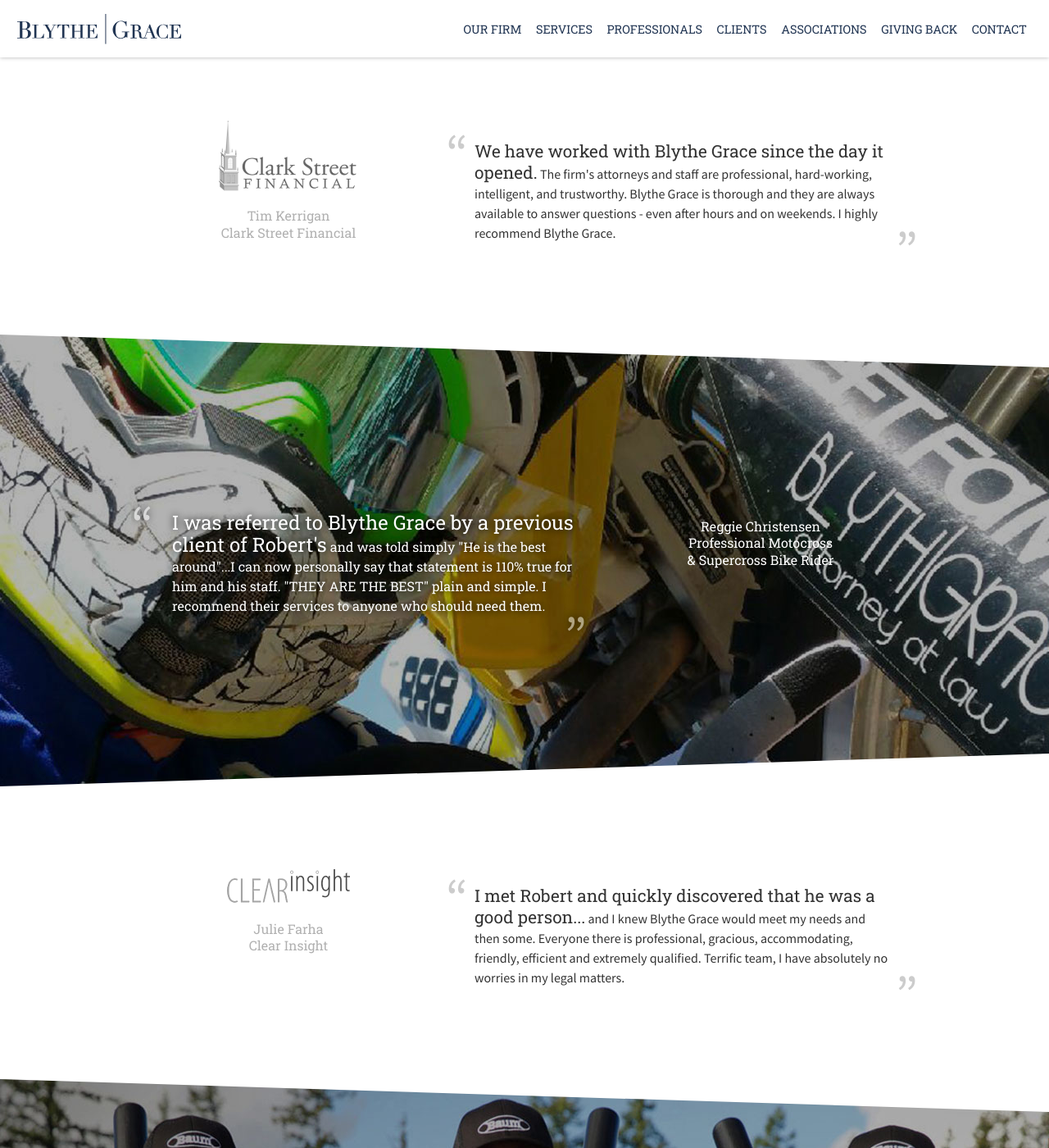
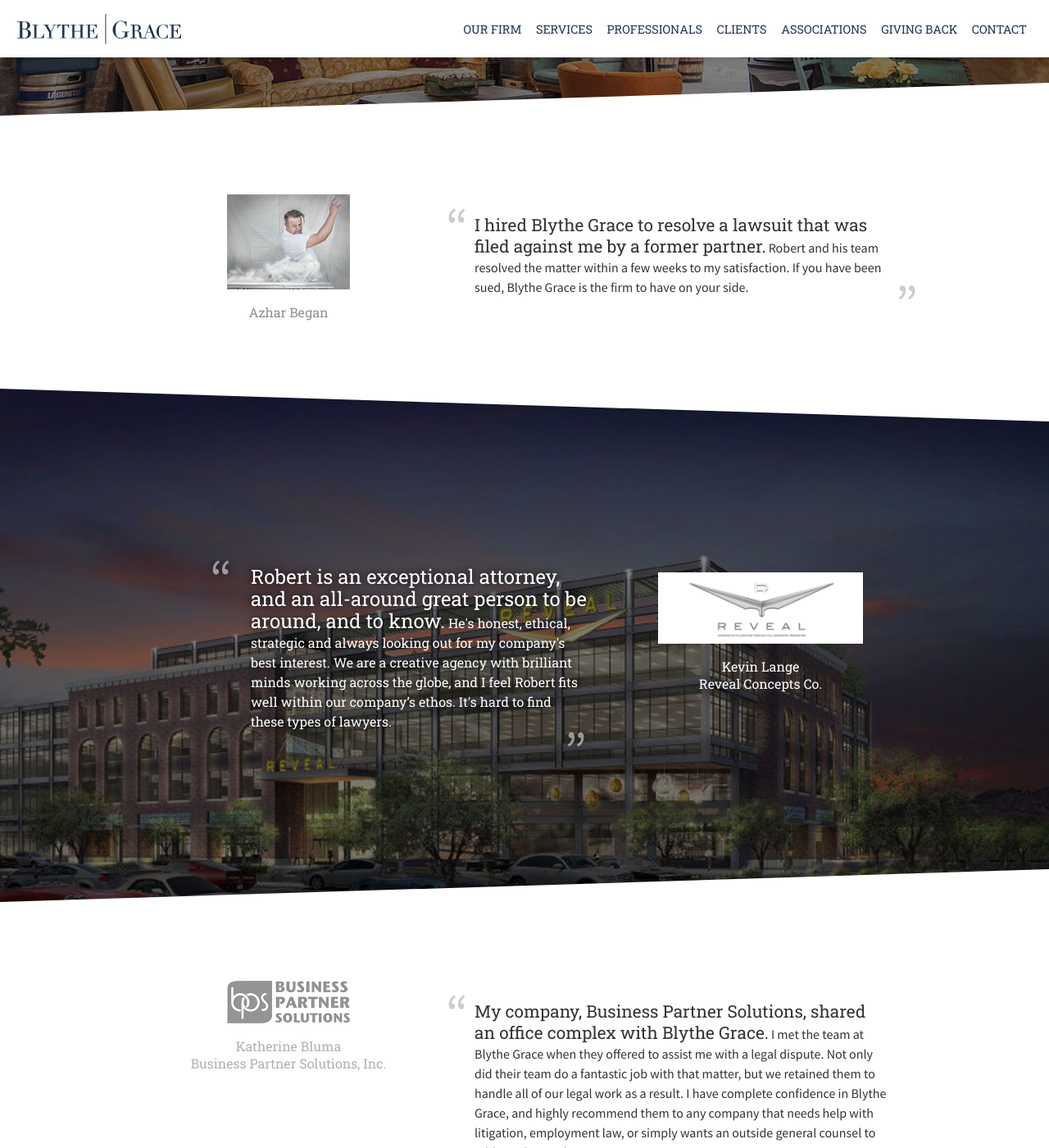
Before and after one commit to kristenzirkler/blythe-grace-demo, a Jekyll site: the page built from clients/index.html, in a window 1280 px wide and 1400 px high, scrolled down 2168 px. Shown: the whole window at 82% size. Built offline with Jekyll 4.4.1, drawn with Linux system fonts in a browser that asks for light colours; nearby versions of some CDN libraries; some of the changed text lies outside the part shown.

Commit message:
New testimonials and New title for Stephanie

```diff
--- a/_includes/team-list.html
+++ b/_includes/team-list.html
@@ -5,9 +5,9 @@
     {% include team-list-person.html slug="debbie" name="Debbie A. Messing" title="Paralegal &amp; Business Manager" %}
     {% include team-list-person.html slug="patti" name="Patti A. Jennings" title="Paralegal &amp; Firm Administrator" %}
     {% include team-list-person.html slug="christine" name="Christine Hackett" title="Legal Secretary" %}
-    {% include team-list-person.html slug="stephanie" name="Stephanie Passaro" title="Legal Clerk &amp; HR Specialist" %}
     {% include team-list-person.html slug="chantel" name="Chant&eacute;l N. Braithwaite" title="Accounting Manager" %}
     {% include team-list-person.html slug="cliff" name="Clifford P. Bendau" title="Consultant" %}
+    {% include team-list-person.html slug="stephanie" name="Stephanie Passaro" title="HR Consultant" %}
   </div>
   <div rel="slider-toggle" data-direction="right" class="next">&raquo;</div>
 </div>
--- /dev/null
+++ b/_includes/testimonial.html
@@ -0,0 +1,17 @@
+{% if include.layout == "photobg" %}
+<div class="slide slide-bg-image testimonial-bg gray-pic slide-{{ include.slug }} {{ include.class }}" style="background-image: url(../img/slide-bg-{{ include.slug }}.jpg);">
+{% else %}
+<div class="slide testimonial {{ include.class }}">
+{% endif %}
+  <div class="inner">
+      <div class="client-name">
+        {% if include.url %}<a href="{{ include.url }}" target="_blank">{% endif %}
+          {% if include.slug %}<img src="{{ site.baseurl }}/img/logo-{{ include.slug }}.png" alt="{{ include.name }}" />{% endif %}
+          <em>{{ include.name }}<br>{{ include.company }}</em>
+        {% if include.url %}</a>{% endif %}
+      </div>
+    <div class="copy">
+      <p>{{ include.testimonial }}</p>
+    </div>
+  </div>
+</div>
--- a/_team/stephanie.mdown
+++ b/_team/stephanie.mdown
@@ -5,7 +5,7 @@
 path: ../
 
 team-name: "Stephanie Passaro"
-team-title: "Legal Clerk &amp; HR Specialist"
+team-title: "HR Consultant"
 team-slug: stephanie
 
 meta-title: "Stephanie Passaro"
--- a/clients/index.html
+++ b/clients/index.html
@@ -5,122 +5,34 @@
 meta-description: You can expect the same excellent service we've provided to so many clients past and present.
 ---
 
-<div class="slide testimonial">
-  <div class="inner">
-      <div class="client-name">
-        <a href="http://www.docrad.com/" target="_blank">
-          <img src="{{ site.baseurl }}/img/logo-radcliffe.png" alt="Michael J. Radcliffe" />
-          <em>Michael J. Radcliffe<br>DMD Dentistry</em>
-        </a>
-      </div>
-    <div class="copy">
-      <p><strong>I had the pleasure of working with Blythe Grace for over three years on a very complex lawsuit.</strong> They were always professional and respectful of my time and money that was being spent. Their energy level was strong and they displayed passion for getting the job done right. I would have no problem hiring Blythe Grace again.</p>
-    </div>
-  </div>
-</div>
+{% include testimonial.html slug="empowered" company="Empowered Legacy Planning" name="Kristel Patton" testimonial="<strong>The team at Blythe Grace is thorough and prompt.</strong> I've known Robert for several years. I feel comfortable referring my clients to Robert and the team at Blythe Grace when they need services I do not provide in my own firm, knowing that they will receive excellent representation and great care!" %}
 
-<div class="slide slide-bg-image testimonial-bg cb-cross gray-pic">
-  <div class="inner">
-      <div class="client-name">
-        <a href="http://www.camelbackcrossfit.com/" target="_blank">
-          <img src="{{ site.baseurl }}/img/logo-cbcrossfit-trans.png" alt="Camelback Crossfit Logo" />
-          <em>Matt Rhodes<br>Camelback Crossfit</em>
-        </a>
-      </div>
-    <div class="quote">
-      <p><strong>The absolutely easiest to work with! Blythe Grace doesn't waste time getting things done. They are speedy and do great work.</strong></p>
-    </div>
-  </div>
-</div>
+{% include testimonial.html layout="photobg" slug="usnational" company="U.S. National Insurance" name="Steve Klumb" url="http://www.usnational.com/" testimonial="<strong>I had the privilege of working with Robert Reder and the Blythe Grace team during a sensitive severance negotiation with my previous employer.</strong> I was extremely impressed with Robert’s knowledge surrounding employment contract law and his ability to patiently walk me through each of my options. Robert’s staff was also a pleasure to work with and I found that any questions, concerns, or correspondences were promptly responded to. Blythe Grace has my complete confidence and I highly recommend their services." %}
 
-<div class="slide testimonial">
-  <div class="inner">
-      <div class="client-name">
-        <a href="http://www.vipmtginc.com/team/stephanie-passaro" target="_blank">
-          <img src="{{ site.baseurl }}/img/logo-vipmort.png" alt="V.I.P. Mortgage Logo" />
-          <em>Stephanie Passaro<br>V.I.P. Mortgage</em>
-        </a>
-      </div>
-    <div class="copy">
-      <p><strong>I had the pleasure of meeting Robert through a colleague of mine.</strong> After our first call, I knew I wanted to work with him and the team. Blythe Grace assisted us with employee relations, final wage disputes and employment law changes, updates and best practices. They not only provided us with quick solutions, but also with options, and supported us with decisions that best fit our Company and our culture. Blythe Grace cares about their clients, and most importantly, they are honest and upfront- no sugar coating here. We definitely recommend Blythe Grace, without hesitation.</p>
-    </div>
-  </div>
-</div>
+{% include testimonial.html layout="plain" slug="abrconsult" company="ABR Consulting, LLC" name="Andy Bhakta" testimonial="<strong>It has been a positive experience working with Robert Reder and his Team,</strong> they have been very helpful, aggressive and responsive working on our case." %}
 
-<div class="slide slide-bg-image testimonial-bg melt-mel gray-pic">
-  <div class="inner">
-      <div class="client-name">
-        <a href="http://meltbymelissa.com/" target="_blank">
-          <img src="{{ site.baseurl }}/img/logo-meltmelissa.png" alt="Melt by Melissa Logo"/>
-          <em>Melissa Pruett<br>Melt by Melissa</em>
-        </a>
-      </div>
-    <div class="quote">
-      <p><strong>Blythe Grace has been exceptional! They are the ultimate professionals and an invaluable resource for legal guidance.</strong> While helping me get my small business started, they continuously went above and beyond. I would undoubtedly recommend them!</p>
-    </div>
-  </div>
-</div>
+{% include testimonial.html layout="photobg" slug="sipcoffee" company="Sip Coffee and Beer House" name="Travis Radevski" url="http://sipcoffeeandbeerhouse.com/ " testimonial="<strong>Robert and his team are outstanding. They are thorough, dedicated, and most importantly good people. I would recommend them to everyone.</strong>" %}
 
-<div class="slide testimonial">
-  <div class="inner">
-      <div class="client-name">
-        <a href="http://www.clarkstreetfinancial.com/" target="_blank">
-          <img src="{{ site.baseurl }}/img/logo-clarkstreet-lg.png" alt="Clark Street Financial Logo" style="max-width:170px;" />
-          <em>Tim Kerrigan<br>Clark Street Financial</em>
-        </a>
-      </div>
-    <div class="copy">
-      <p><strong>We have worked with Blythe Grace since the day it opened.</strong> The firm's attorneys and staff are professional, hard-working, intelligent, and trustworthy. Blythe Grace is thorough and they are always available to answer questions - even after hours and on weekends. I highly recommend Blythe Grace.</p>
-    </div>
-  </div>
-</div>
+{% include testimonial.html name="Azhar Began" slug="azharbegan" testimonial="<strong>I hired Blythe Grace to resolve a lawsuit that was filed against me by a former partner.</strong> Robert and his team resolved the matter within a few weeks to my satisfaction. If you have been sued, Blythe Grace is the firm to have on your side." %}
 
-<div class="slide slide-bg-image testimonial-bg reggie gray-pic">
-  <div class="inner">
-      <div class="client-name">
-        <em>Reggie Christensen<br>Professional Motocross<br>& Supercross Bike Rider</em>
-      </div>
-    <div class="quote">
-      <p><strong>I was referred to Blythe Grace by a previous client of Robert's</strong> and was told simply "He is the best around"...I can now personally say that statement is 110% true for him and his staff. "THEY ARE THE BEST" plain and simple. I recommend their services to anyone who should need them.</p>
-    </div>
-  </div>
-</div>
+{% include testimonial.html layout="photobg" slug="reveal" company="Reveal Concepts Co." name="Kevin Lange" url="http://revealconceptsco.com/" testimonial="<strong>Robert is an exceptional attorney, and an all-around great person to be around, and to know.</strong> He's honest, ethical, strategic and always looking out for my company's best interest. We are a creative agency with brilliant minds working across the globe, and I feel Robert fits well within our company’s ethos. It's hard to find these types of lawyers." %}
 
-<div class="slide testimonial">
-  <div class="inner">
-      <div class="client-name">
-        <a href="http://www.juliefarha.com/" target="_blank">
-          <img src="{{ site.baseurl }}/img/logo-clearinsight.png" alt="Clear Insight Logo" />
-          <em>Julie Farha<br>Clear Insight</em>
-        </a>
-      </div>
-    <div class="copy">
-      <p><strong>I met Robert and quickly discovered that he was a good person...</strong> and I knew Blythe Grace would meet my needs and then some. Everyone there is professional, gracious, accommodating, friendly, efficient and extremely qualified. Terrific team, I have absolutely no worries in my legal matters.</p>
-    </div>
-  </div>
-</div>
+{% include testimonial.html slug="bps" company="Business Partner Solutions, Inc." name="Katherine Bluma" url="http://businesspartnersolutions.com/" testimonial="<strong>My company, Business Partner Solutions, shared an office complex with Blythe Grace.</strong> I met the team at Blythe Grace when they offered to assist me with a legal dispute.  Not only did their team do a fantastic job with that matter, but we retained them to handle all of our legal work as a result. I have complete confidence in Blythe Grace, and highly recommend them to any company that needs help with litigation, employment law, or simply wants an outside general counsel to address day-to-day matters." %}
 
-<div class="slide slide-bg-image testimonial-bg baum gray-pic">
-  <div class="inner">
-      <div class="client-name">
-        <a href="http://www.baumbat.com/">
-          <img src="{{ site.baseurl }}/img/logo-baum.png" alt="Baum Enterprises Logo" />
-          <em>Ben Boulware<br>Baum Enterprises</em>
-        </a>
-      </div>
-    <div class="quote">
-      <p><strong>We heard about Blythe Grace through our CPA</strong> and they were able to help us with a company purchase. They do fast work and were wonderful to work with. We definitely recommend Blythe Grace.</p>
-    </div>
-  </div>
-</div>
+{% include testimonial.html slug="radcliffe" company="DMD Dentistry" name="Michael J. Radcliffe" url="http://www.docrad.com/" testimonial="<strong>I had the pleasure of working with Blythe Grace for over three years on a very complex lawsuit.</strong> They were always professional and respectful of my time and money that was being spent. Their energy level was strong and they displayed passion for getting the job done right. I would have no problem hiring Blythe Grace again." %}
 
-<div class="slide testimonial">
-  <div class="inner">
-      <div class="client-name  no-logo">
-        <em>Kathie Julian<br>Business Consultant</em>
-      </div>
-    <div class="copy">
-      <p><strong>I had a great experience that was very different than prior experiences...</strong> I felt that most firms overcharged and under-delivered. Blythe Grace was very upfront with me about what approach they would take and they delivered in every area. I always knew where I stood and was given information for consideration and I was allowed to make the decisions I thought were best for me. We had a very successful outcome in my case.<br><br>I have recommended and will continue to recommend Blythe Grace to whomever I meet that needs a great law firm.</p>
-    </div>
-  </div>
-</div>
+{% include testimonial.html class="slide-bg-image testimonial-bg cb-cross gray-pic" slug="cbcrossfit-trans" company="Camelback Crossfit" name="Matt Rhodes" url="http://www.camelbackcrossfit.com/" testimonial="<strong>The absolutely easiest to work with! Blythe Grace doesn't waste time getting things done. They are speedy and do great work.</strong>" %}
+
+{% include testimonial.html class="testimonial" slug="vipmort" company="V.I.P. Mortgage" name="Stephanie Passaro" url="http://www.vipmtginc.com/team/stephanie-passaro" testimonial="<strong>I had the pleasure of meeting Robert through a colleague of mine.</strong> After our first call, I knew I wanted to work with him and the team. Blythe Grace assisted us with employee relations, final wage disputes and employment law changes, updates and best practices. They not only provided us with quick solutions, but also with options, and supported us with decisions that best fit our Company and our culture. Blythe Grace cares about their clients, and most importantly, they are honest and upfront- no sugar coating here. We definitely recommend Blythe Grace, without hesitation." %}
+
+{% include testimonial.html class="slide-bg-image testimonial-bg melt-mel gray-pic" slug="meltmelissa" company="Melt by Melissa" name="Melissa Pruett" url="http://meltbymelissa.com/" testimonial="<strong>Blythe Grace has been exceptional! They are the ultimate professionals and an invaluable resource for legal guidance.</strong> While helping me get my small business started, they continuously went above and beyond. I would undoubtedly recommend them!" %}
+
+{% include testimonial.html class="testimonial" slug="clarkstreet-lg" company="Clark Street Financial" name="Tim Kerrigan" url="http://www.clarkstreetfinancial.com/" testimonial="<strong>We have worked with Blythe Grace since the day it opened.</strong> The firm's attorneys and staff are professional, hard-working, intelligent, and trustworthy. Blythe Grace is thorough and they are always available to answer questions - even after hours and on weekends. I highly recommend Blythe Grace." %}
+
+{% include testimonial.html class="slide-bg-image testimonial-bg reggie gray-pic" slug="" company="Professional Motocross<br>& Supercross Bike Rider" name="Reggie Christensen" testimonial="<strong>I was referred to Blythe Grace by a previous client of Robert's</strong> and was told simply 'He is the best around'...I can now personally say that statement is 110% true for him and his staff. 'THEY ARE THE BEST' plain and simple. I recommend their services to anyone who should need them." %}
+
+{% include testimonial.html class="testimonial" slug="clearinsight" company="Clear Insight" name="Julie Farha" url="http://www.juliefarha.com/" testimonial="<strong>I met Robert and quickly discovered that he was a good person...</strong> and I knew Blythe Grace would meet my needs and then some. Everyone there is professional, gracious, accommodating, friendly, efficient and extremely qualified. Terrific team, I have absolutely no worries in my legal matters." %}
+
+{% include testimonial.html class="slide-bg-image testimonial-bg baum gray-pic" slug="baum" company="Baum Enterprises" name="Ben Boulware" url="http://www.baumbat.com/" testimonial="<strong>We heard about Blythe Grace through our CPA</strong> and they were able to help us with a company purchase. They do fast work and were wonderful to work with. We definitely recommend Blythe Grace." %}
+
+{% include testimonial.html class="testimonial" company="Business Consultant" name="Kathie Julian" testimonial="<strong>I had a great experience that was very different than prior experiences...</strong> I felt that most firms overcharged and under-delivered. Blythe Grace was very upfront with me about what approach they would take and they delivered in every area. I always knew where I stood and was given information for consideration and I was allowed to make the decisions I thought were best for me. We had a very successful outcome in my case.<br><br>I have recommended and will continue to recommend Blythe Grace to whomever I meet that needs a great law firm." %}
--- a/js/main.js
+++ b/js/main.js
@@ -189,6 +189,9 @@
         aboutGray('reggie');
         aboutGray('baum');
         aboutGray('taxanista');
+        aboutGray('slide-usnational');
+        aboutGray('slide-sipcoffee');
+        aboutGray('slide-reveal');
 	});
 
 // Google Map ---------------------------------------------------------------
```
Also changed, not shown: img/logo-abrconsult.png (added), img/logo-azharbegan.png (added), img/logo-bps.png (added), img/logo-empowered.png (added), img/logo-reveal.png (added), img/logo-sipcoffee.png (added), img/logo-usnational.png (added), img/slide-bg-reveal.jpg (added), img/slide-bg-sipcoffee.jpg (added), img/slide-bg-usnational.jpg (added), 1 other file.
